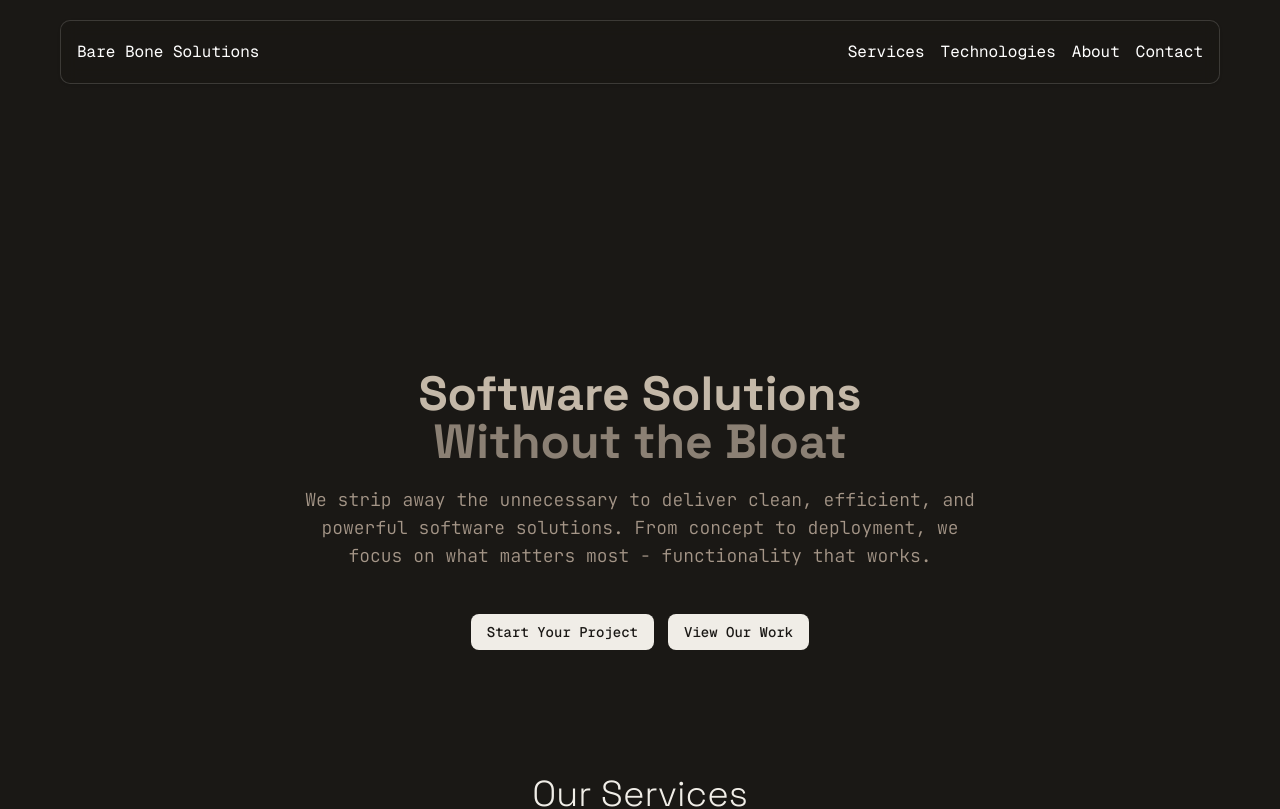
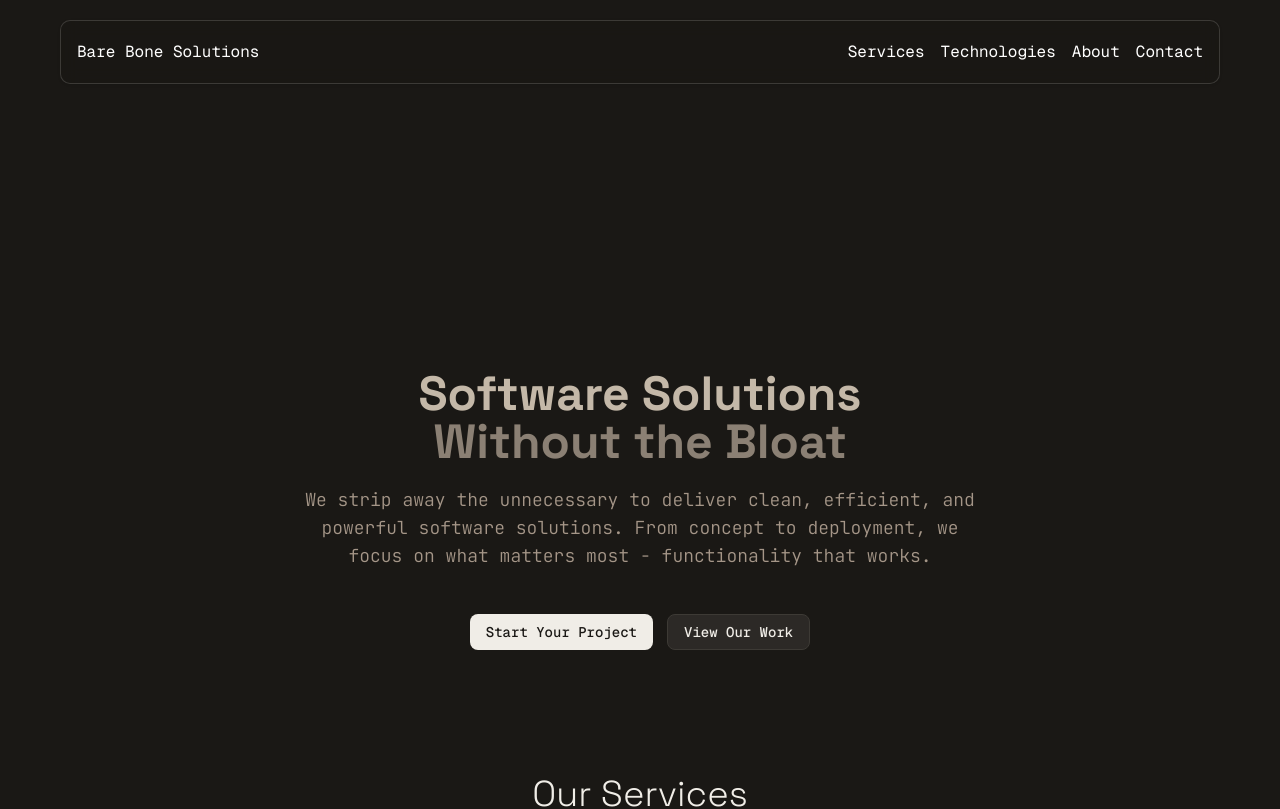
Before and after one commit to bare-bones-solutions/barebones-site, a Next.js app: page / in a window 1280 px wide. Shown: the top 809 px of the page. Built offline with nearby package versions, Linux system fonts and the light colour scheme; a web font is replaced by a local one.

Commit message:
update buttons in hero section

```diff
--- a/src/app/globals.css
+++ b/src/app/globals.css
@@ -174,6 +174,13 @@
   }
 
 
+
+  .secondary-button {
+
+    border: 1px solid var(--input);
+  }
+
+
   h1 {
     font-weight: 700
   }
--- a/src/components/homepage/hero.tsx
+++ b/src/components/homepage/hero.tsx
@@ -29,16 +29,18 @@ export default function Hero() {
                 </div>
                 <div className="flex flex-col justify-center gap-[14px] mt-[24px] sm:flex-row">
                     <MotionButton
-                        whileHover={{ scale: 1.06, boxShadow: "0 4px 16px rgba(0,0,0,0.10)" }}
-                        whileTap={{ scale: 0.96 }}
+                        whileHover={{ scale: 1.00, boxShadow: "0 4px 16px rgba(0,0,0,0.10)" }}
+                        whileTap={{ scale: 1.00 }}
                         transition={{ type: "spring", stiffness: 300, damping: 20 }}
                     >
                         Start Your Project
                     </MotionButton>
                     <MotionButton
-                        whileHover={{ scale: 1.06, boxShadow: "0 4px 16px rgba(0,0,0,0.10)" }}
-                        whileTap={{ scale: 0.96 }}
+                        variant="secondary"
+                        whileHover={{ scale: 1.00, boxShadow: "0 4px 16px rgba(0,0,0,0.10)" }}
+                        whileTap={{ scale: 1.00 }}
                         transition={{ type: "spring", stiffness: 300, damping: 20 }}
+                        className="secondary-button"
                     >
                         View Our Work
                     </MotionButton>
```
